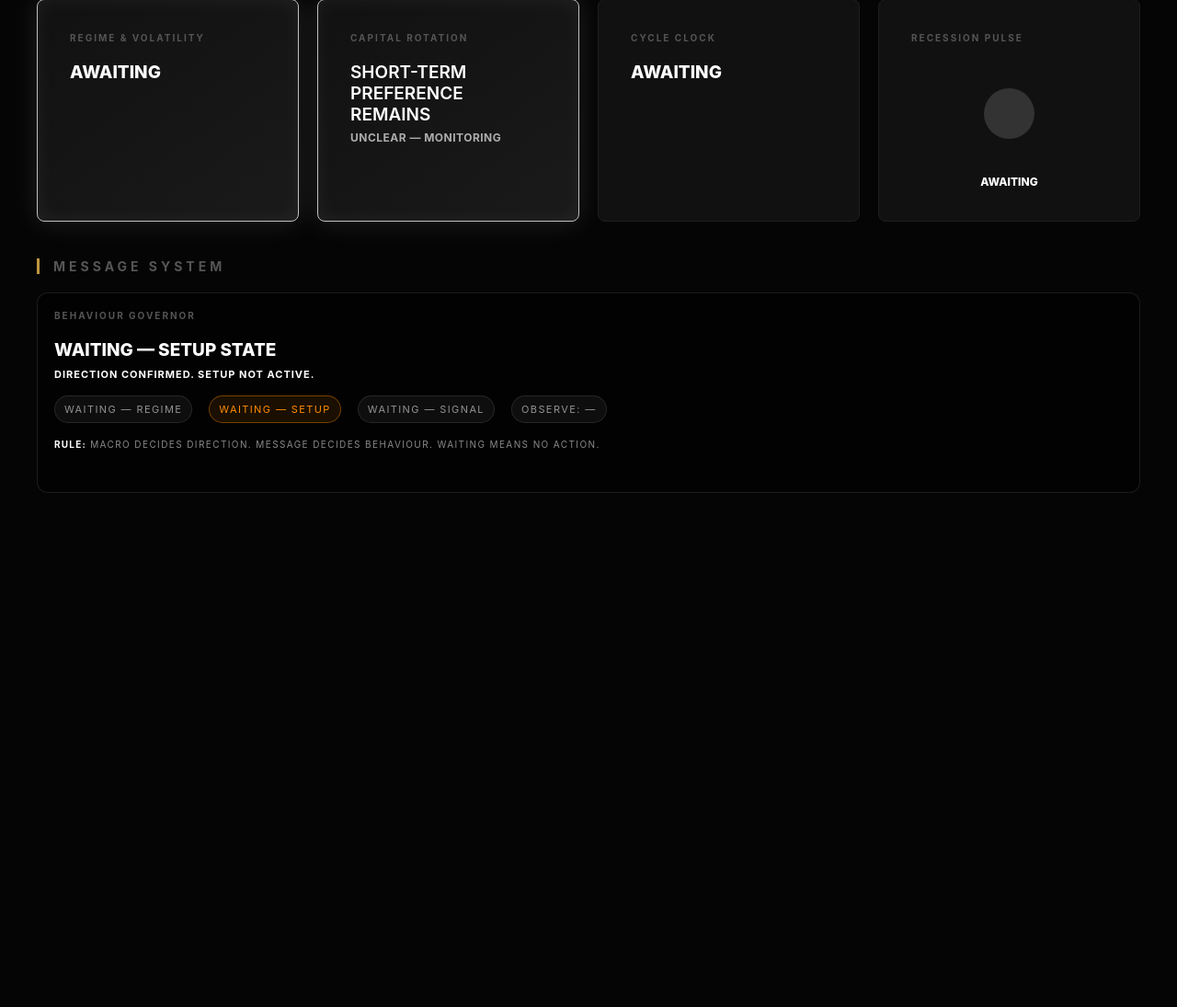
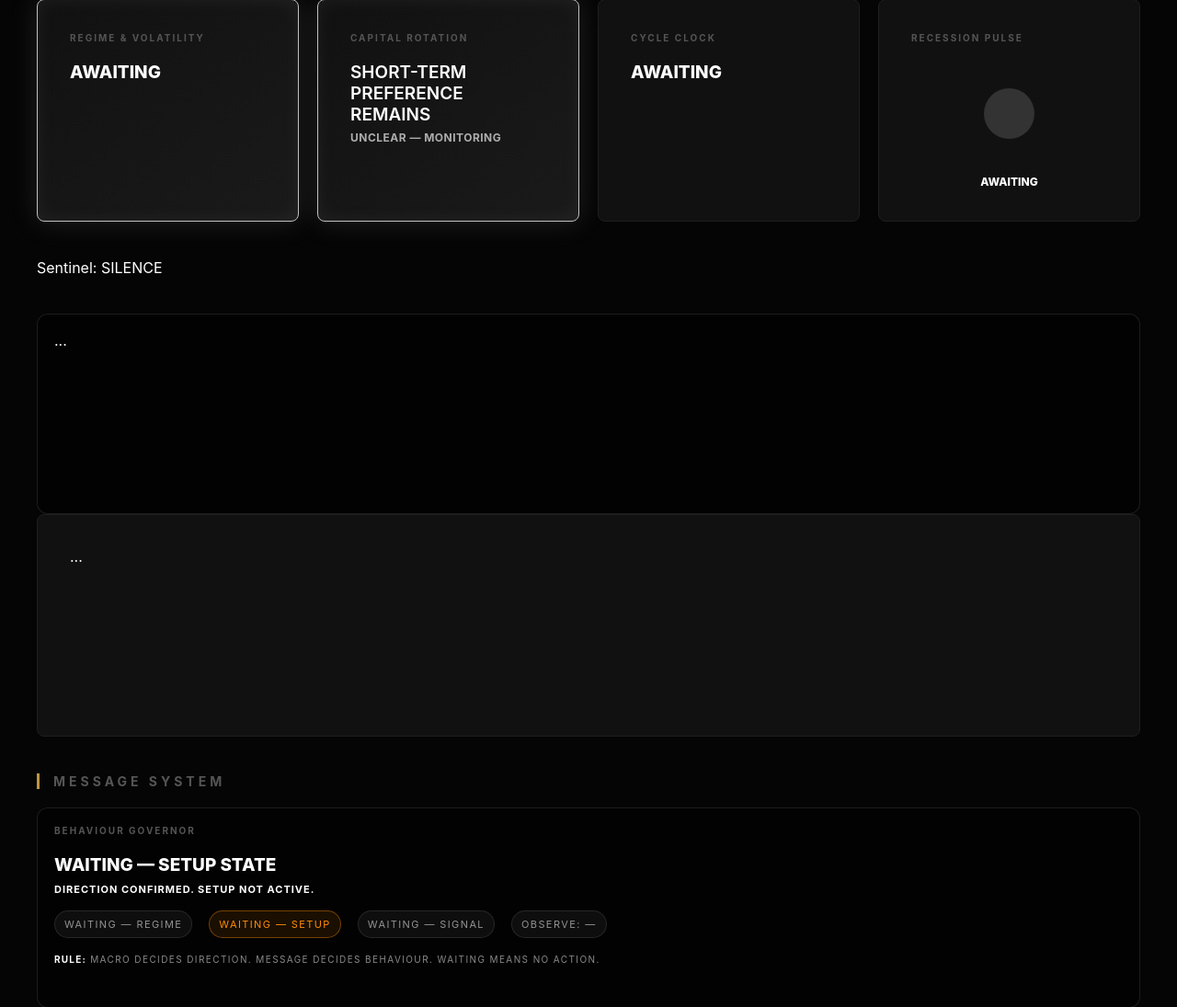
Before and after one commit to SJAGSINGH/SuttonHouse-MarkMon, a Flask app: page / in a window 1280 px wide. Shown: the part 261-1356 px from the top of the page at 92% size. Before the commit the page ends 797 px from the top, so only its background shows below. Run offline with Flask 3, Linux system fonts and the light colour scheme; some libraries are stand-ins or nearby versions.

Commit message:
Update sentinel.html

```diff
--- a/templates/sentinel.html
+++ b/templates/sentinel.html
@@ -1,3 +1,27 @@
+<!-- SENTINEL STRIP (FULL WIDTH) -->
+<div class="sentinel-strip" id="sentinel-card">
+  <div class="sentinel-output" id="sentinel-output">Sentinel: SILENCE</div>
+</div>
+
+<!-- MESSAGE + STOCK ROW -->
+<div class="ms-row">
+  <!-- MESSAGE CARD (LEFT 1/3) -->
+  <div class="card" id="msg-card">
+    <!-- keep your existing msg-card content + IDs exactly -->
+    ...
+  </div>
+
+  <!-- STOCK CARD (RIGHT 2/3) -->
+  <div class="card" id="stock-card">
+    ...
+  </div>
+</div>
+
+
+
+
+
+
 <div class="section-header">Message System</div>
 
 <main class="grid">
```
